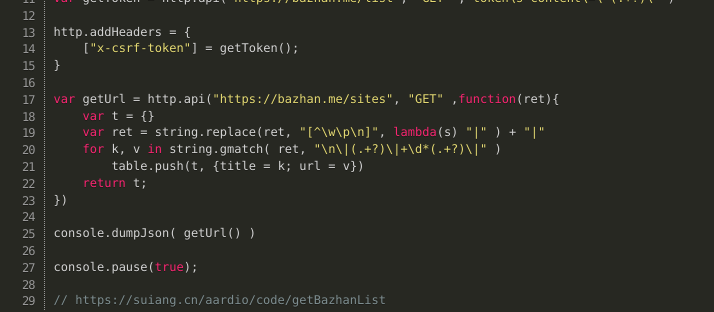
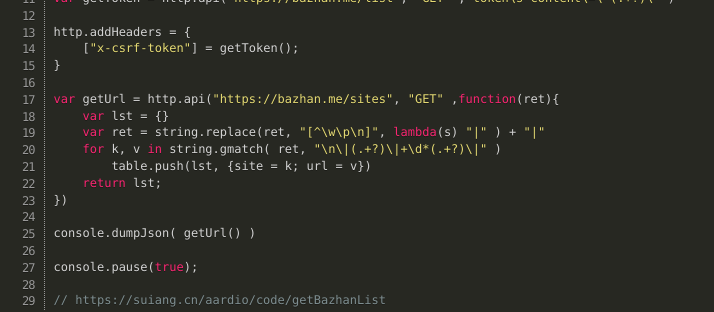
Before and after one commit to suiang/aardio, a Jekyll site: the page code/getBazhanList.html, which Jekyll copies as it is, in a window 1280 px wide. Shown: the part 198-510 px from the top of the page, without its empty margins (0-714 px from the left). Built offline with Jekyll 4.4.1, drawn with Linux system fonts in a browser that asks for light colours; comment, search, counter and statistics services are not loaded.

Commit message:
Update getBazhanList

```diff
--- a/code/getBazhanList.html
+++ b/code/getBazhanList.html
@@ -26,11 +26,11 @@ http.addHeaders = {
 }
 
 var getUrl = http.api("https://bazhan.me/sites", "GET" ,function(ret){
-    var t = {}
+    var lst = {}
 	var ret = string.replace(ret, "[^\w\p\n]", lambda(s) "|" ) + "|"
 	for k, v in string.gmatch( ret, "\n\|(.+?)\|+\d*(.+?)\|" )
-		table.push(t, {title = k; url = v})
-	return t;
+		table.push(lst, {site = k; url = v})
+	return lst;
 })
 
 console.dumpJson( getUrl() )
```
